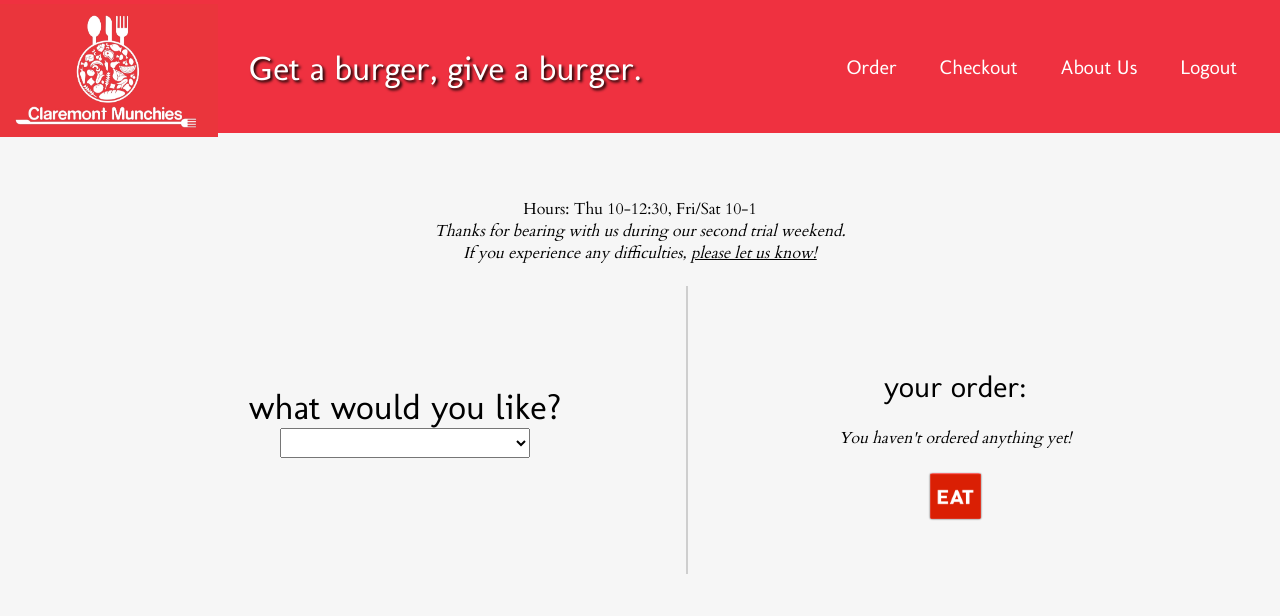
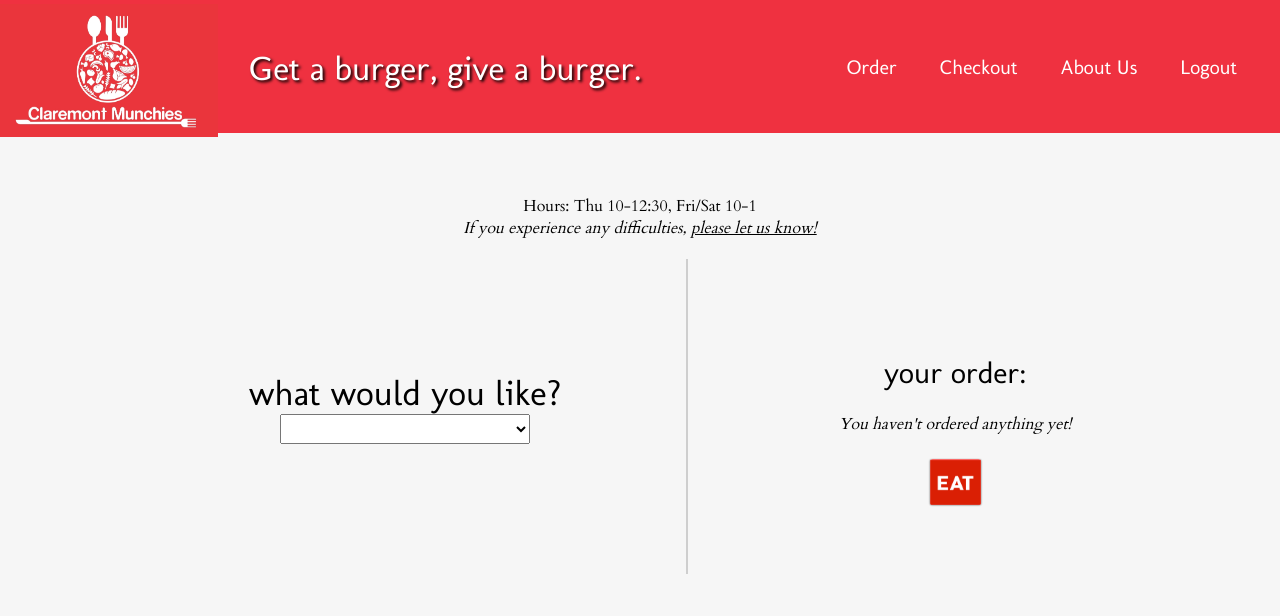
Before and after one commit to wtachau/munchies, a Django app: template claremont_munchies_site/claremont_munchies_site/templates/order_form.html in a window 1280 px wide. Shown: the top 616 px of the page. Run offline with Django 3.2, Linux system fonts and the light colour scheme; the template is opened without the code that fills it, so the values that code supplies are empty; some libraries are stand-ins or nearby versions.

Commit message:
took out thing about trial weekend

```diff
--- a/claremont_munchies_site/claremont_munchies_site/templates/checkout.html
+++ b/claremont_munchies_site/claremont_munchies_site/templates/checkout.html
@@ -80,7 +80,7 @@ $(document).ready(function (){
 
 
 <div id="menu" class="checkout_menu" >
-	<span id="trial" style="margin-left:0px"> Hours: Thu 10-12:30, Fri/Sat 10-1<br><i>Thanks for bearing with us during our second trial weekend. <br> If you experience any difficulties, <a style="color:black;"href="mailto:claremontmunchies@gmail.com">please let us know!</a></i></span>
+	<span id="trial" style="margin-left:0px"> Hours: Thu 10-12:30, Fri/Sat 10-1<br><i>If you experience any difficulties, <a style="color:black;"href="mailto:claremontmunchies@gmail.com">please let us know!</a></i></span>
 <div id="orders" class="checkout" align="center" ><div id="order_title">Your Order: </div>
 
 		<div id="checkout_table">
--- a/claremont_munchies_site/claremont_munchies_site/templates/order_form.html
+++ b/claremont_munchies_site/claremont_munchies_site/templates/order_form.html
@@ -278,7 +278,7 @@
     <div id='logo'></div>
     <table id="menu" style="margin-left:auto; margin-right:auto; margin-top:25px; text-align:center; " >
     <div id="spacing">&nbsp;</div>
-    <td colspan=2 id="trial"> Hours: Thu 10-12:30, Fri/Sat 10-1<br><i>Thanks for bearing with us during our second trial weekend. <br> If you experience any difficulties, <a style="color:black;"href="mailto:claremontmunchies@gmail.com">please let us know!</a></i></td>
+    <td colspan=2 id="trial"> Hours: Thu 10-12:30, Fri/Sat 10-1<br><i>If you experience any difficulties, <a style="color:black;"href="mailto:claremontmunchies@gmail.com">please let us know!</a></i></td>
 
 	<tr >
 	  <td id="col1">
```
